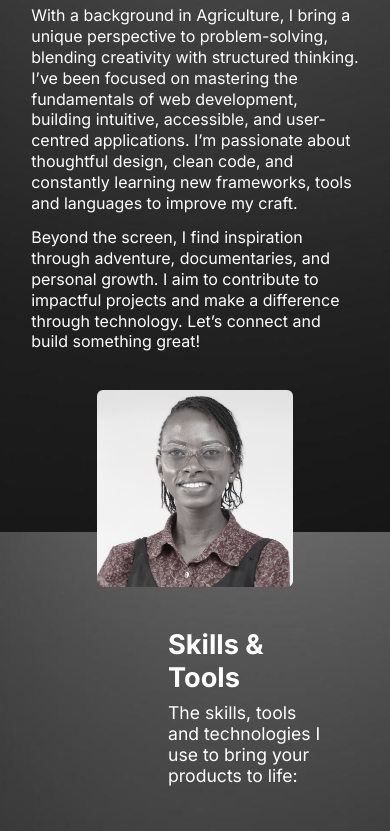
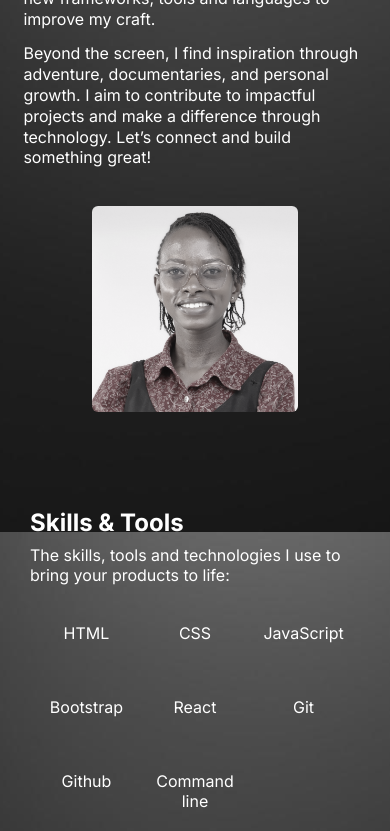
Before and after one commit to 26TracyNjoroge/tracy-dev-portfolio, a React (Create React App) app: page / in a window 390 px wide. Shown: the part 1156-1987 px from the top of the page. Built offline with nearby package versions, Linux system fonts and the light colour scheme.

Commit message:
Add responsiveness to about and skills components

```diff
--- a/src/components/About.css
+++ b/src/components/About.css
@@ -47,11 +47,12 @@
 
 @media (max-width: 992px) {
     .About {
+        height: auto;
         padding-top: 0;
         margin-top: 0;
         grid-template-columns: 1fr;
         padding-top: 20px;
-        width: 86%;
+        width: 88%;
     }
 
     .About .About-image {
@@ -70,7 +71,6 @@
         margin-top: 0;
         grid-template-columns: 1fr;
         padding-top: 20px;
-        width: 84%;
     }
 
     .About .About-bio {
--- a/src/components/Hero.css
+++ b/src/components/Hero.css
@@ -51,6 +51,10 @@
 
 
 @media (max-width: 992px) {
+    .Hero {
+        height: auto;
+    }
+
     .Hero .Hero-child {
         max-width: 100%;
     }
@@ -68,6 +72,7 @@
 
     .Hero .Hero-resume {
         margin-top: 34px;
+        margin-bottom: 62px;
         font-size: 1rem;
         letter-spacing: 2px;
     }
--- a/src/components/Skills.css
+++ b/src/components/Skills.css
@@ -36,3 +36,32 @@
     margin-bottom: 54px;
     text-align: center;
 }
+
+@media (max-width: 992px) {
+    .Skills {
+        padding: 10px;
+        height: auto;
+        padding-top: 96px;
+    }
+
+    .Skills .Skills-heading {
+        margin-left: 10px;
+        padding-left: 10px;
+    }
+
+    .Skills h3 {
+        font-size: 1.5rem;
+    }
+
+    .Skills p {
+        font-size: 1rem;
+
+    }
+
+    .Skills-sect {
+        padding-top: 38px;
+        max-width: 88%;
+        display: grid;
+        grid-template-columns: 1fr 1fr 1fr;
+    }
+}
```
